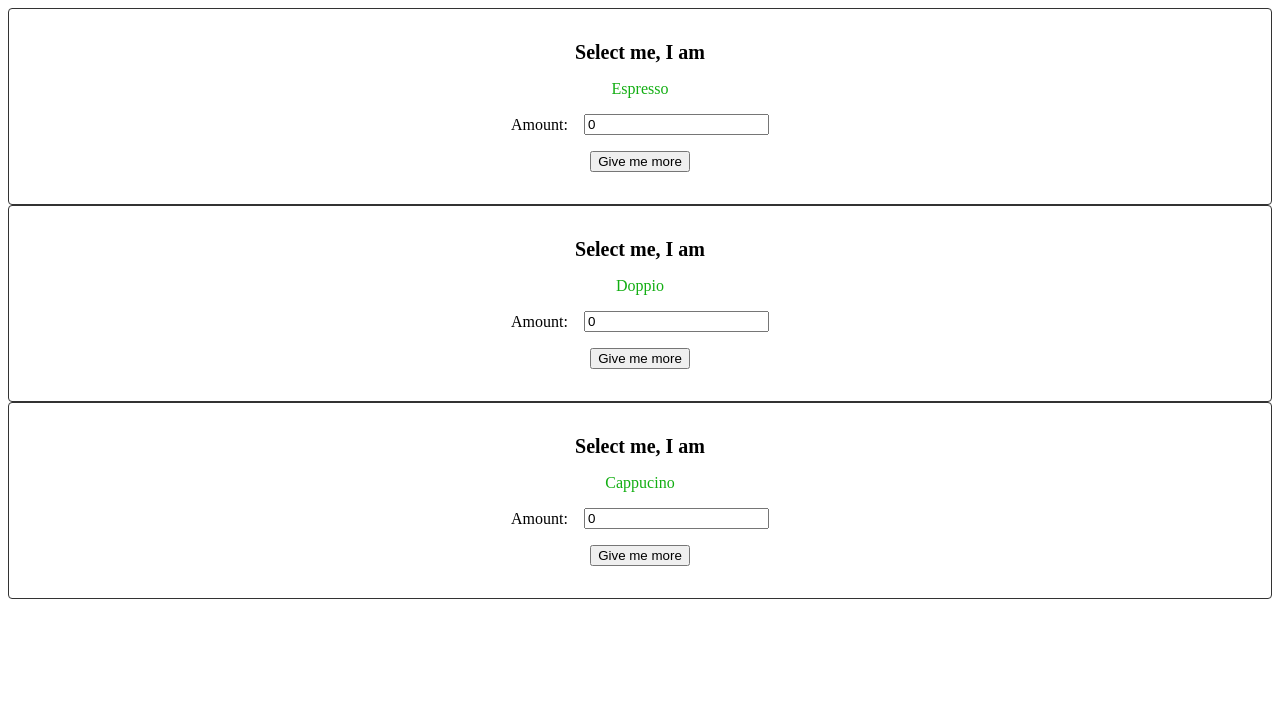
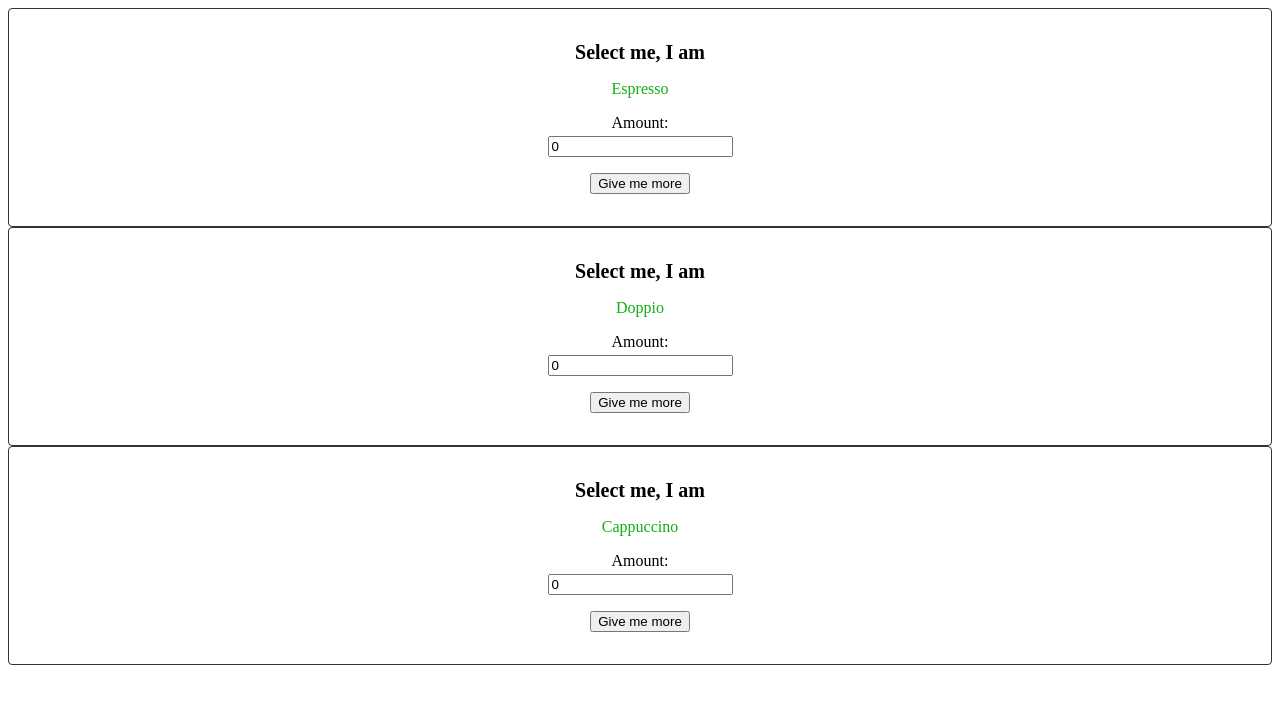
Before and after one commit to mikeshtro/angular-for-backenders, an Angular app in the folder src/morning-coffee/: page / in a window 1280 px wide. Shown: the top 704 px of the page. Built offline with nearby package versions, Linux system fonts and the light colour scheme.

Commit message:
Add control flow

```diff
--- a/src/morning-coffee/src/app/app.component.ts
+++ b/src/morning-coffee/src/app/app.component.ts
@@ -1,5 +1,7 @@
 import { Component } from '@angular/core';
 
+import { CoffeeType } from './coffee-type';
+import { Coffee } from './cofffee';
 import { CoffeeOverviewComponent } from './pick-coffee/coffee-overview/coffee-overview.component';
 
 @Component({
@@ -7,17 +9,23 @@ import { CoffeeOverviewComponent } from './pick-coffee/coffee-overview/coffee-ov
   standalone: true,
   imports: [CoffeeOverviewComponent],
   template: `
-    <mcf-coffee-overview>
-      <span class="coffee">Espresso</span>
-    </mcf-coffee-overview>
-
-    <mcf-coffee-overview>
-      <span class="coffee">Doppio</span>
-    </mcf-coffee-overview>
-
-    <mcf-coffee-overview>
-      <span class="coffee">Cappucino</span>
-    </mcf-coffee-overview>
+    @for (coffee of coffees; track coffee.id) {
+      <mcf-coffee-overview>
+        <span class="coffee">
+          @switch (coffee.id) {
+            @case ('espresso') {
+              Espresso
+            }
+            @case ('doppio') {
+              Doppio
+            }
+            @case ('cappuccino') {
+              Cappuccino
+            }
+          }
+        </span>
+      </mcf-coffee-overview>
+    }
   `,
   styles: `
     .coffee {
@@ -25,4 +33,10 @@ import { CoffeeOverviewComponent } from './pick-coffee/coffee-overview/coffee-ov
     }
   `,
 })
-export class AppComponent {}
+export class AppComponent {
+  protected readonly coffees: Coffee[] = [
+    { id: 'espresso', price: 1.25 },
+    { id: 'doppio', price: 1.75 },
+    { id: 'cappuccino', price: 2.25 },
+  ];
+}
--- /dev/null
+++ b/src/morning-coffee/src/app/coffee-type.ts
@@ -0,0 +1 @@
+export type CoffeeType = 'espresso' | 'doppio' | 'cappuccino';
--- /dev/null
+++ b/src/morning-coffee/src/app/cofffee.ts
@@ -0,0 +1,6 @@
+import { CoffeeType } from './coffee-type';
+
+export interface Coffee {
+  id: CoffeeType;
+  price: number;
+}
--- a/src/morning-coffee/src/app/pick-coffee/coffee-overview/coffee-overview.component.css
+++ b/src/morning-coffee/src/app/pick-coffee/coffee-overview/coffee-overview.component.css
@@ -15,6 +15,12 @@
 
 .label {
   display: flex;
+  flex-direction: column;
   align-items: center;
-  gap: 1rem;
+  gap: 0.25rem;
 }
+
+.warning {
+  color: #ff7f50;
+  font-weight: bold;
+}
--- a/src/morning-coffee/src/app/pick-coffee/coffee-overview/coffee-overview.component.html
+++ b/src/morning-coffee/src/app/pick-coffee/coffee-overview/coffee-overview.component.html
@@ -5,3 +5,6 @@
   <input type="number" [value]="amount" />
 </label>
 <button (click)="orderCoffee()">Give me more</button>
+@if (amount > 10) {
+  <span class="warning">Don't you think this is too much?</span>
+}
```
